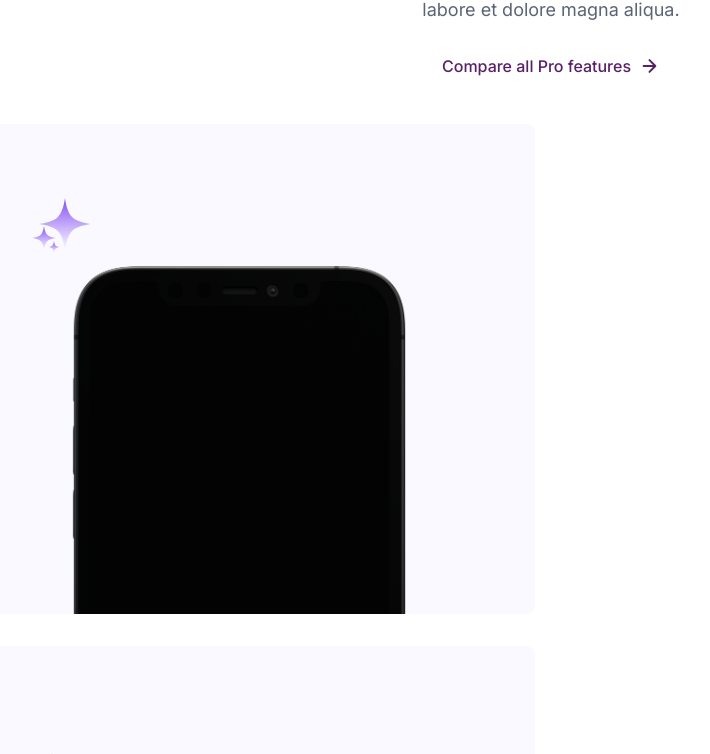
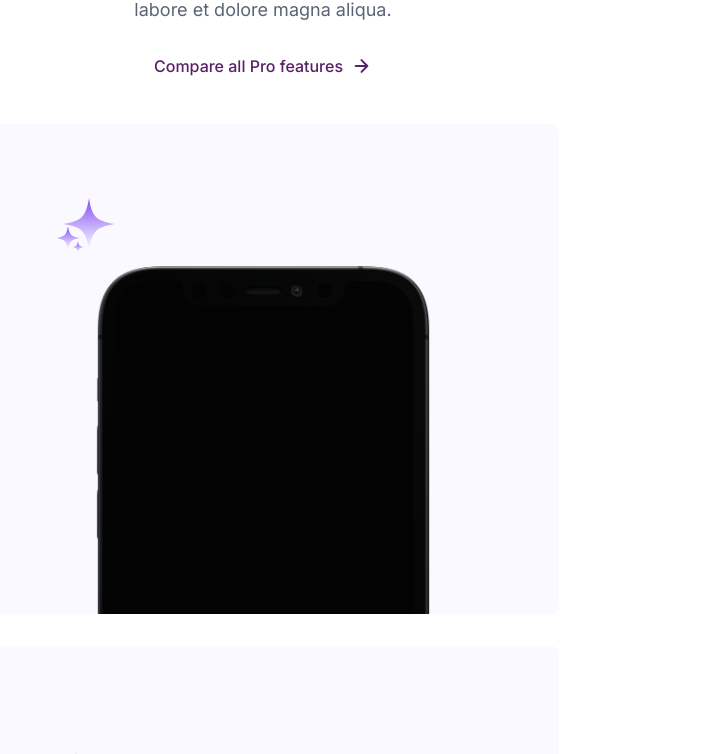
Before and after one commit to captainsza/digilabs-frontend, a Next.js app: page /Tablet in a window 1280 px wide. Shown: the part 2316-3070 px from the top of the page, without its empty margins (121-831 px from the left). Built offline with nearby package versions, Linux system fonts and the light colour scheme.

Commit message:
center tablet elements

```diff
--- a/pages/Tablet/index.jsx
+++ b/pages/Tablet/index.jsx
@@ -243,7 +243,7 @@ const Tablet = () => {
       </div>
       <div className="bg-white flex flex-row items-center justify-center py-24 px-8 text-21xl">
         <div className="flex flex-row items-center justify-center py-0 px-8">
-          <div className="flex flex-col items-center justify-start gap-[48px]">
+        <div className="w-[640px] flex flex-col items-center justify-start gap-[48px]">
             <div className="w-[640px] flex flex-col items-center justify-start gap-[32px]">
               <div className="self-stretch flex flex-col items-center justify-center gap-[16px]">
                 <div className="self-stretch relative leading-[48px] font-semibold">
@@ -266,16 +266,13 @@ const Tablet = () => {
                   </div>
                 </div>
               </div>
-            </div>
-            <div className="flex flex-col items-start justify-start gap-[32px] text-left text-[19.48px]">
-            <div className="flex flex-col items-start justify-start gap-[32px] text-left text-[12.36px]">
-        <div className="w-full md:w-[1216px] flex flex-row items-start justify-start gap-[32px] text-left text-[19.48px]">
+          </div>
+          <div className="flex flex-col items-center justify-center gap-[32px] text-left text-[19.48px]">
+  <div className="flex flex-col items-center justify-center gap-[32px] text-left text-[12.36px]">
+    <div className="w-full md:w-[1216px] flex flex-row items-center justify-center gap-[32px] text-left text-[19.48px]">
+      <div className="relative rounded-lg bg-ghostwhite w-full md:w-[592px] h-[490px] md:h-[490px] overflow-hidden shrink-0">
 
-            <div className="relative rounded-lg bg-ghostwhite w-full md:w-[592px] h-[490px] md:h-[490px] overflow-hidden shrink-0">
-
-            <img className="relative rounded-lg w-full h-[490px] md:h-[490px] overflow-hidden shrink-0 object-cover" alt="" src="/images/blackphone.png" />
-
-            {/* SVG positioned on top */}
+        <img className="relative rounded-lg w-full h-[490px] md:h-[490px] overflow-hidden shrink-0 object-cover" alt="" src="/images/blackphone.png" />
             <div className="absolute top-[15%] md:top-[15%] left-[15%] md:left-[15%] w-[100%] h-[100%]">
             <svg xmlns="http://www.w3.org/2000/svg" width="59" height="55" viewBox="0 0 59 55" fill="none">
                 <path d="M33 0C33 0 34.4346 13.3898 40.0224 18.9776C45.6102 24.5654 59 26 59 26C59 26 45.6102 27.4346 40.0224 33.0224C34.4346 38.6102 33 52 33 52C33 52 31.5654 38.6102 25.9776 33.0224C20.3898 27.4346 7 26 7 26C7 26 20.3898 24.5654 25.9776 18.9776C31.5654 13.3898 33 0 33 0Z" fill="url(#paint0_linear_1317_394)"/>
```
